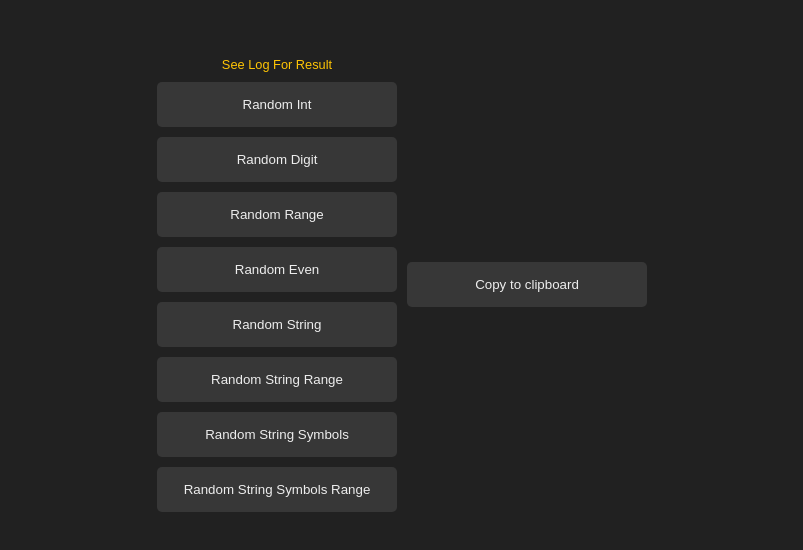
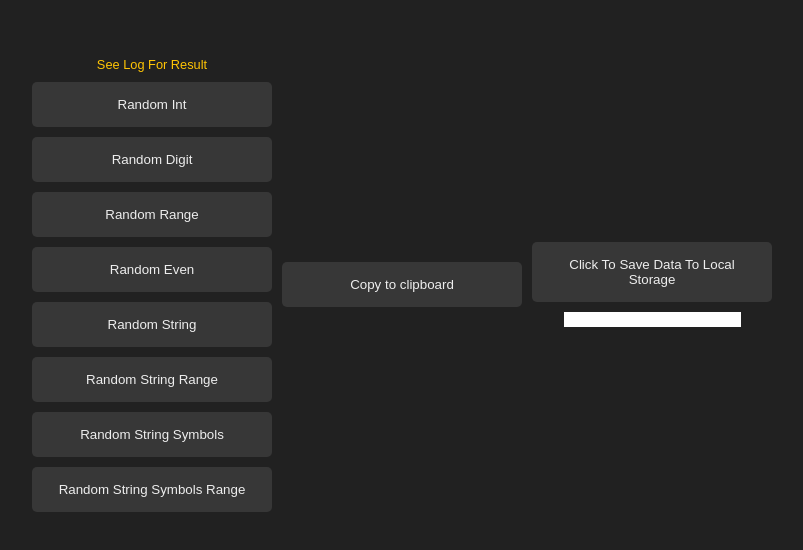
Before and after one commit to mohammad-zolghadr/react-hooks-plus, a React (Vite) app: page / in a window 1280 px wide. Shown: the part 116-666 px from the top of the page, without its empty margins (238-1041 px from the left). Built offline with nearby package versions, Linux system fonts and the light colour scheme.

Commit message:
Create : localStorage Function and Hook
create <saveToLocalStorage> and <getFromLocalStorage> Function and <useLocalStorage> Hook

```diff
--- a/package.json
+++ b/package.json
@@ -1,6 +1,6 @@
 {
   "name": "react-hooks-plus",
-  "version": "0.1.2",
+  "version": "0.2.1",
   "type": "module",
   "private": false,
   "description": "Useful React Hooks and Functions",
@@ -34,6 +34,8 @@
     "random number",
     "random string",
     "copy to clipboard",
+    "local storage",
+    "use local storage",
     "Mohammad Zolghadr"
   ],
   "author": "Mohammad Zolghadr",
--- a/src/App.tsx
+++ b/src/App.tsx
@@ -10,6 +10,9 @@ import {
 } from './lib/index';
 
 import { useCopyToClipboard } from './lib/index';
+import { saveToLocalStorage, getFromLocalStorage } from './lib/index';
+
+import { useLocalStorage } from './lib/index';
 
 const styleFlex: {} = {
   display: 'flex',
@@ -36,6 +39,13 @@ const styleButtons: {} = {
 function App() {
   const { copied, copyToClipboard } = useCopyToClipboard();
 
+  const [phoneNumber, setPhoneNumber] = useLocalStorage('phoneNumber', '');
+
+  const handlePhoneNumberChange = (
+    event: React.ChangeEvent<HTMLInputElement>
+  ) => {
+    setPhoneNumber(event.target.value);
+  };
   return (
     <div style={styleContainer}>
       <div style={styleButtons}>
@@ -107,6 +117,21 @@ function App() {
         </button>
         {copied && <p>Text copied to clipboard!</p>}
       </div>
+      <div style={{ ...styleFlexCol, gap: '10px' }}>
+        <button
+          onClick={() => {
+            saveToLocalStorage('MY-KEY', 'THEME-OFF');
+            console.log(getFromLocalStorage('MY-KEY'));
+          }}
+        >
+          Click To Save Data To Local Storage
+        </button>
+        <input
+          type='tel'
+          value={phoneNumber}
+          onChange={handlePhoneNumberChange}
+        />
+      </div>
     </div>
   );
 }
--- /dev/null
+++ b/src/lib/funcs/funcLocalStorage.tsx
@@ -0,0 +1,12 @@
+// save to local storage function
+function saveToLocalStorage(key: string, data: any): void {
+  localStorage.setItem(key, JSON.stringify(data));
+}
+
+// get from local storage function
+function getFromLocalStorage(key: string): any {
+  const data = localStorage.getItem(key);
+  return data ? JSON.parse(data) : null;
+}
+
+export { saveToLocalStorage, getFromLocalStorage };
--- /dev/null
+++ b/src/lib/hooks/useLocalStorage.tsx
@@ -0,0 +1,28 @@
+import { useState } from 'react';
+
+function useLocalStorage(key: string, initialValue: any) {
+  const [storedValue, setStoredValue] = useState(() => {
+    try {
+      const item = window.localStorage.getItem(key);
+      return item ? JSON.parse(item) : initialValue;
+    } catch (error) {
+      console.log(error);
+      return initialValue;
+    }
+  });
+
+  const setValue = (value: any) => {
+    try {
+      const valueToStore =
+        value instanceof Function ? value(storedValue) : value;
+      setStoredValue(valueToStore);
+      window.localStorage.setItem(key, JSON.stringify(valueToStore));
+    } catch (error) {
+      console.log(error);
+    }
+  };
+
+  return [storedValue, setValue];
+}
+
+export default useLocalStorage;
--- a/src/lib/index.ts
+++ b/src/lib/index.ts
@@ -20,10 +20,17 @@ export {
   randomStringSymbols,
   randomStringSymbolsLength,
 };
-// ===========
+// =========== local storage
+import {
+  saveToLocalStorage,
+  getFromLocalStorage,
+} from './funcs/funcLocalStorage';
+export { saveToLocalStorage, getFromLocalStorage };
 
 // Hooks
 // =========== copy to clipboard
 import useCopyToClipboard from './hooks/useCopyToClipboard';
 export { useCopyToClipboard };
-// ===========
+// =========== local storage
+import useLocalStorage from './hooks/useLocalStorage';
+export { useLocalStorage };
```
Also changed, not shown: 1 other file (tests, documents, lock files or other folders).
